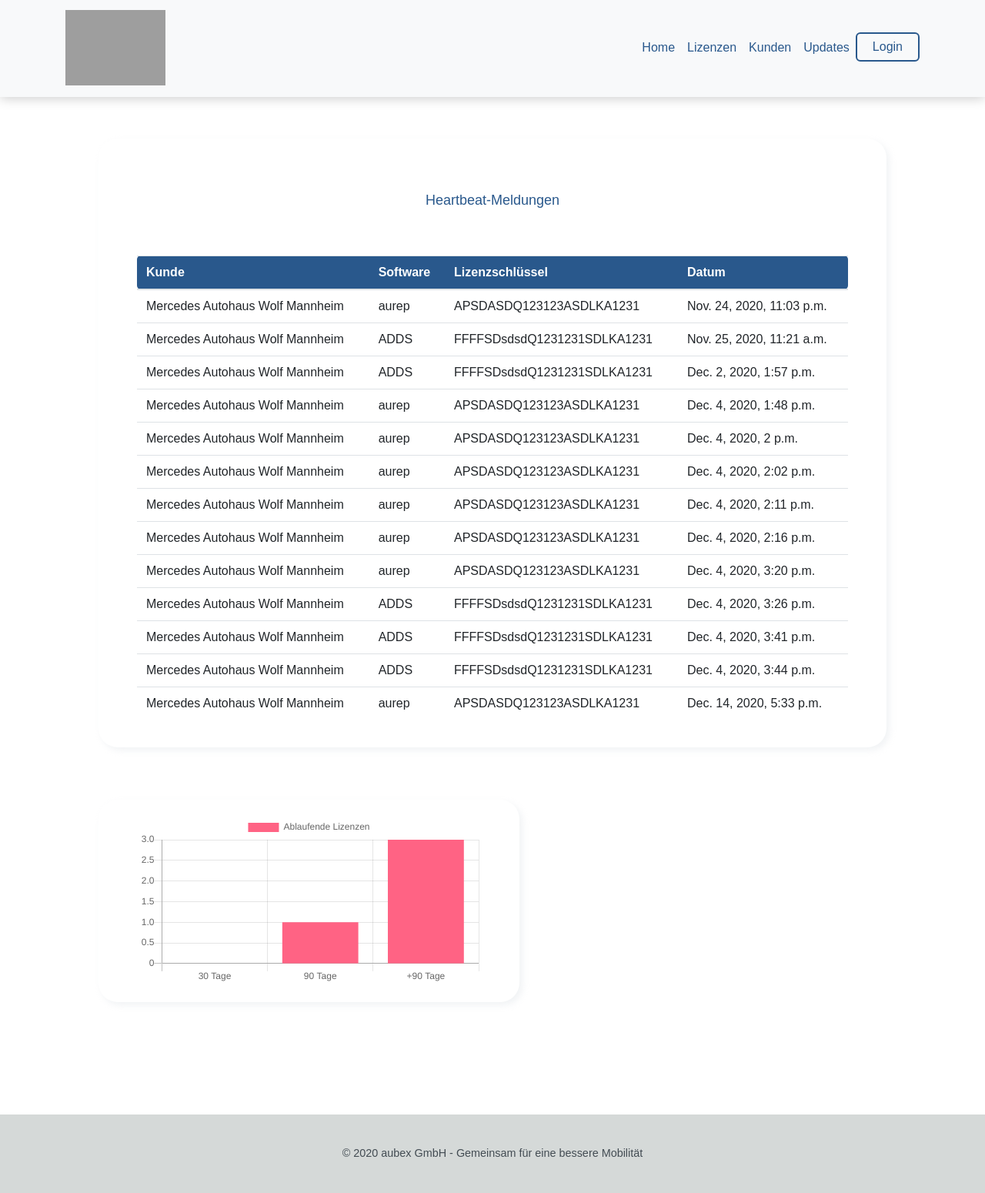
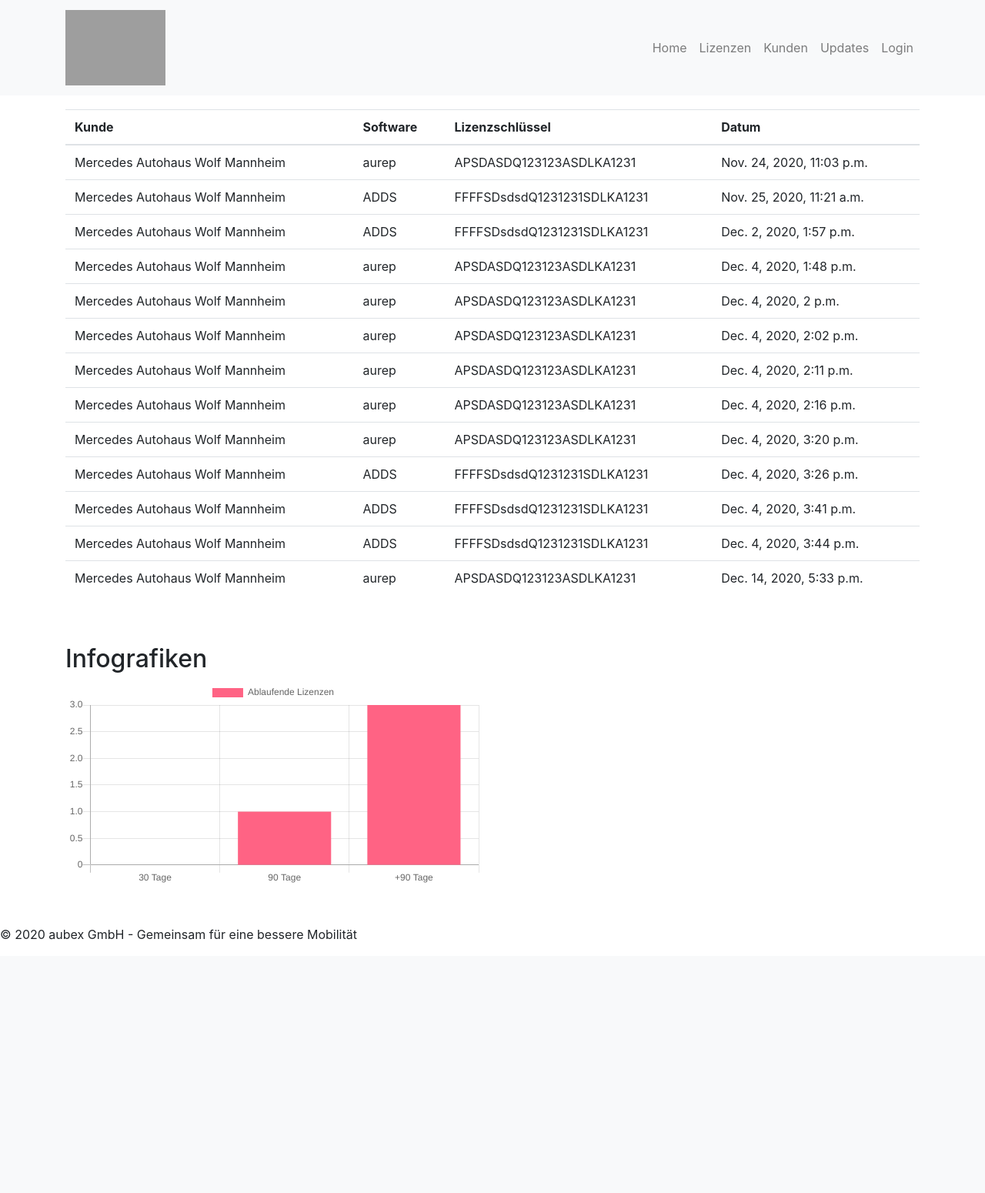
Before and after one commit to KanarUIB/OneO, a Django app: page / in a window 1280 px wide. Shown: the whole page at 77% size. After the commit the page ends 1221 px from the top, so only its background shows below. Run offline with Django 3.2, Linux system fonts and the light colour scheme; data comes from the database, SQL or seed files in the repository; parts of the project's set-up code (start-up, migrations or seed data) failed here and were passed over; some libraries are stand-ins or nearby versions; grey boxes are pictures that could not be loaded.

Commit message:
Fix Portal

```diff
--- a/pages/static/css/style.css
+++ b/pages/static/css/style.css
@@ -5,7 +5,7 @@ html, body{
                 font-family: sans-serif;
             }
             ::selection{
-                background-color: rgb(230,10,70);
+                background-color: rgb(20,10,70);
                 color: white;
             }
             *{
@@ -302,7 +302,7 @@ html, body{
                margin:0 0,5%;
               border-radius: 25px;
                 padding: 20 50 20 50;
-              box-shadow: 4px 4px 9px 0 #e9ecefa1;
+              box-shadow: 4px 4px 9px 0 #e9ecefd4;
               height: 100%;
 
             }
--- a/templates/base.html
+++ b/templates/base.html
@@ -22,7 +22,7 @@
 
     <script defer type="text/javascript" src="{% static 'js/mainFunctions.js' %}"></script>
 
-    <link rel="stylesheet" type="text/css" href="{% static 'css/style.css' %}"></link>
+    <link rel="stylesheet" type="text/css" href="{% static 'css/style2.css' %}"></link>
     <link rel="stylesheet" type="text/css" href="{% static 'css/listNavi.css' %}"></link>
     <link rel="shortcut icon" href="https://www.aubex.de/sites/default/files/favicon.png" type="image/png"/>
 </head>
--- a/templates/dashboard.html
+++ b/templates/dashboard.html
@@ -2,10 +2,11 @@
 
 {% block heartbeat%}
 <h1>Dashboard</h1>
+<h2>Heartbeat-Meldungen</h2>
 <div class="container mt-5">
     <div class="row">
         <div class="col-md-12 mb-5 softwarekasten">
-            <h2>Heartbeat-Meldungen</h2>
+
             <table class="table table-responsive-lg" id="heartbeatsTabelle" width="100%">
                 <thead>
                     <tr>
@@ -36,6 +37,8 @@
     </div>
 
 <div class="trennblock"></div>
+
+    <h2>Infografiken</h2>
 {% endblock heartbeat%}
 {% block chartJS %}
 <script>
--- a/templates/update/updates.html
+++ b/templates/update/updates.html
@@ -2,6 +2,7 @@
 
 {% block content %}
 <h1>Updates</h1>
+<h2>Übersicht Softwarepakete</h2>
 <div class="container">
     <div class="pakete">
         <div class="row">
@@ -15,7 +16,7 @@
                 <button class="details">Details anzeigen</button>
                 <button class="update">Update durchführen</button>
                 <div class="beschreibung"><p>{{ software.beschreibung }}</p></div>
-                <span class="more">&#9001;</span>
+                <!--span class="more">&#9001;</span>-->
 
             </div>
 
@@ -30,7 +31,8 @@
 
 
 </div>
-
+<hr>
+<h2>Softwarestände</h2>
 <div class="container mt-5">
    <table class="table table-responsive-lg" id="lizenzTabelle" width="100%">
        <thead>
```
